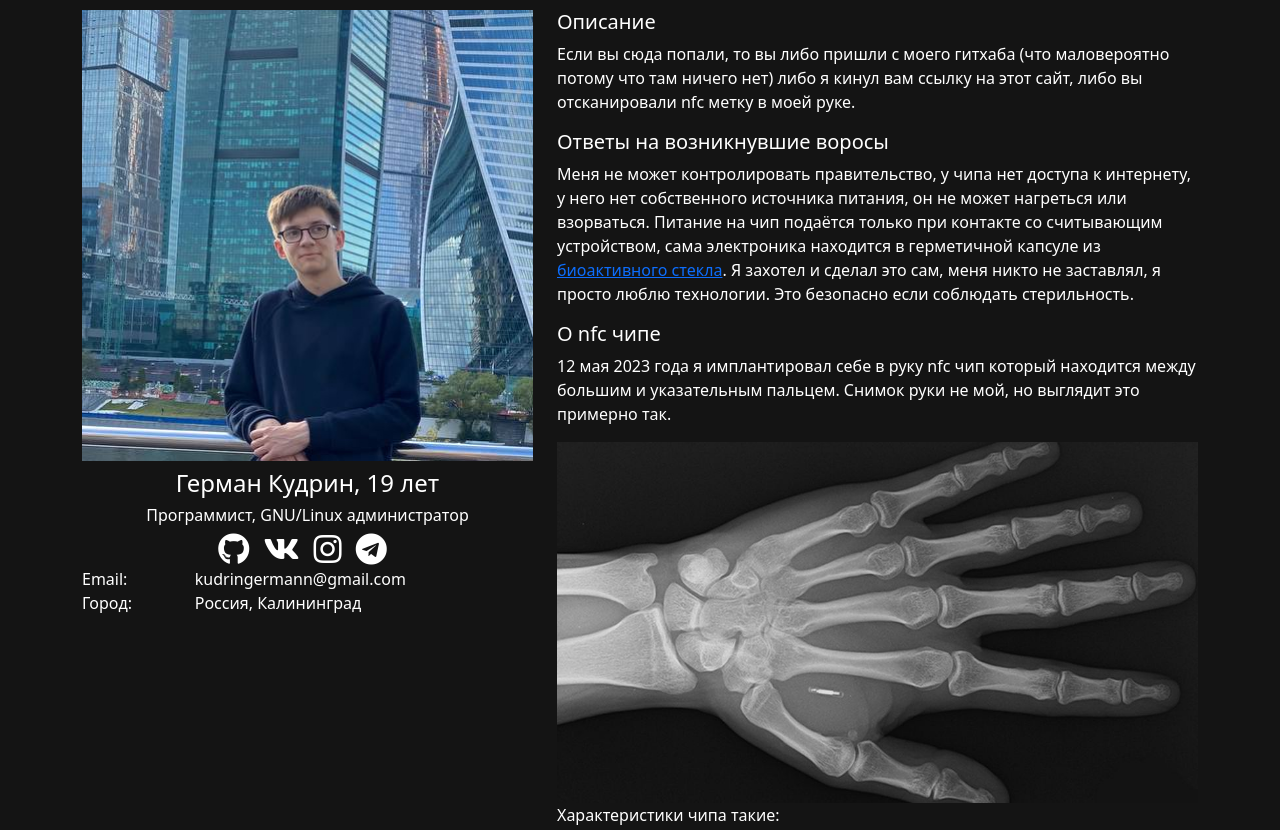
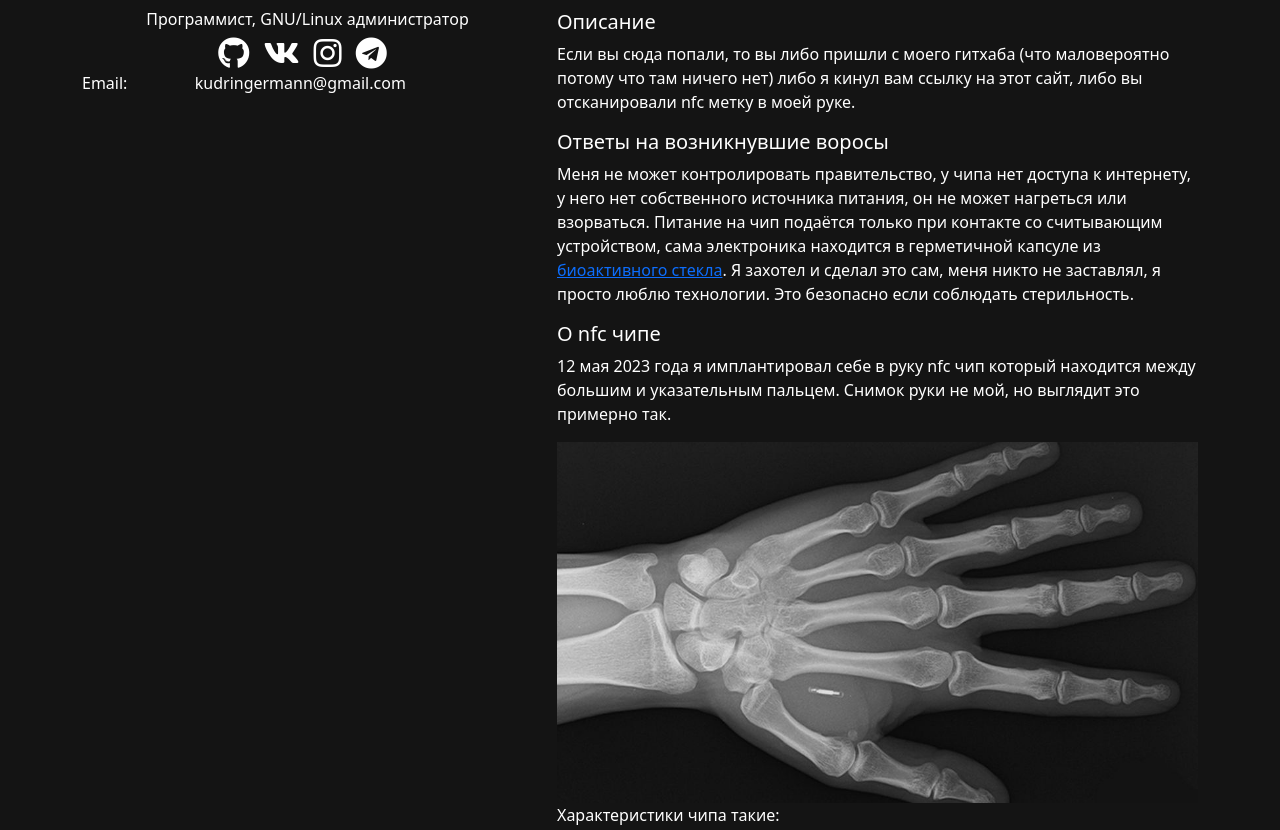
Before and after one commit to melhhior/melhhior.github.io, a plain HTML site: page index.html in a window 1280 px wide. Shown: the top 830 px of the page. Drawn offline with nearby package versions, Linux system fonts and the light colour scheme.

Commit message:
Update index.html

```diff
--- a/index.html
+++ b/index.html
@@ -10,17 +10,12 @@
     <link rel="stylesheet" href="https://cdnjs.cloudflare.com/ajax/libs/font-awesome/5.12.1/css/all.min.css" integrity="sha256-mmgLkCYLUQbXn0B1SRqzHar6dCnv9oZFPEC1g1cwlkk=" crossorigin="anonymous" />
     <link href="https://maxcdn.bootstrapcdn.com/font-awesome/4.7.0/css/font-awesome.min.css" rel="stylesheet" />
     <link rel="stylesheet" href="css/style.css">
-    <title>Герман Кудрин</title>
 </head>
 <body>
 <div class="container">
     <div class="row">
       <div class="col-lg-5 col-md-6">
-        <div class="mb-2">
-          <img class="w-100" src="img/photo.jpg" alt="blya">
-        </div>
         <div class="title">
-          <h4 class="font-weight-normal">Герман Кудрин, 19 лет</h4>
           <h6 class="font-weight-normal">Программист, GNU/Linux администратор</h6>
           <a class="fab fa-github fa-2x" href="https://github.com/melhhior"></a>
           <a class="fab fa-vk fa-2x" href="https://vk.com/aaawwwwrrrrr"></a>
@@ -34,8 +29,6 @@
               <label class="media-body">kudringermann@gmail.com</label>
             </li>
             <li class="media">
-              <span class="w-25 font-weight-normal">Город: </span>
-              <label class="media-body">Россия, Калининград</label>
             </li>
           </ul>
         </div>
```
